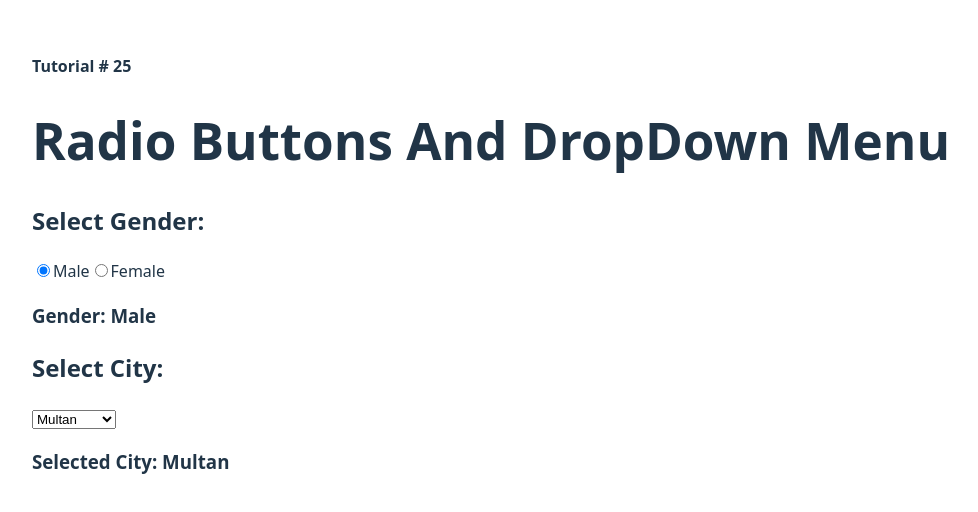
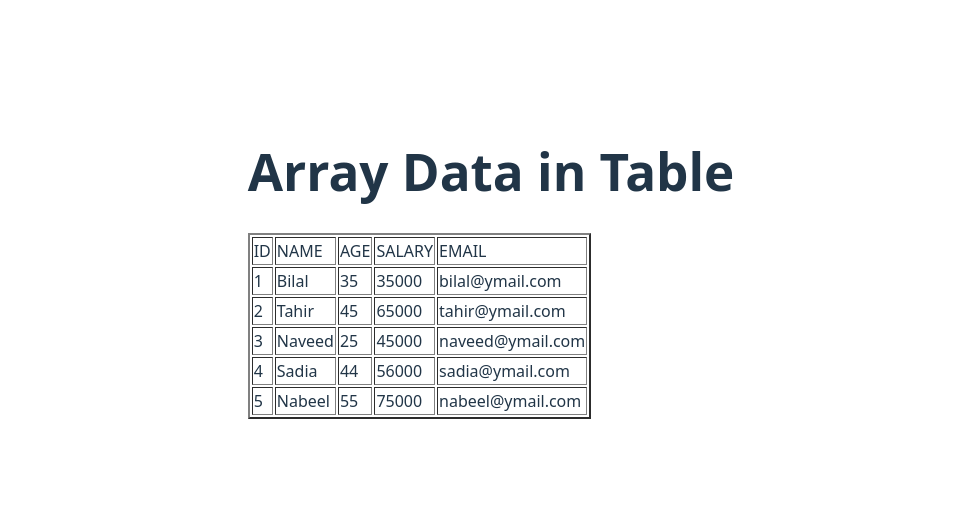
Before and after one commit to Uzmakh/ShahidNaeemReact, a React app in the folder react/: page / in a window 1280 px wide. Shown: the part 136-648 px from the top of the page, without its empty margins (149-1127 px from the left). Built offline with nearby package versions, Linux system fonts and the light colour scheme; the HTML template or start-up script is replaced by a standard one.

Commit message:
Worked with Arrayof objects

```diff
--- /dev/null
+++ b/react/src/17-TableAndArray.jsx
@@ -0,0 +1,68 @@
+function TableAndArray() {
+  const empInfo = [
+    {
+      id: "1",
+      name: "Bilal",
+      age: 35,
+      salary: 35000,
+      email: "bilal@ymail.com",
+    },
+    {
+      id: "2",
+      name: "Tahir",
+      age: 45,
+      salary: 65000,
+      email: "tahir@ymail.com",
+    },
+    {
+      id: "3",
+      name: "Naveed",
+      age: 25,
+      salary: 45000,
+      email: "naveed@ymail.com",
+    },
+    {
+      id: "4",
+      name: "Sadia",
+      age: 44,
+      salary: 56000,
+      email: "sadia@ymail.com",
+    },
+    {
+      id: "5",
+      name: "Nabeel",
+      age: 55,
+      salary: 75000,
+      email: "nabeel@ymail.com",
+    },
+  ];
+  return (
+    <>
+      <h1>Array Data in Table</h1>
+      <table border="2">
+        <thead>
+          <tr>
+            <td>ID</td>
+            <td>NAME</td>
+            <td>AGE</td>
+            <td>SALARY</td>
+            <td>EMAIL</td>
+          </tr>
+        </thead>
+        <tbody>
+          {empInfo.map((user) => (
+            <tr key={user.id}>
+              <td>{user.id}</td>
+              <td>{user.name}</td>
+              <td>{user.age}</td>
+              <td>{user.salary}</td>
+              <td>{user.email}</td>
+            </tr>
+          ))}
+        </tbody>
+      </table>
+    </>
+  );
+}
+
+export default TableAndArray;
--- a/react/src/App.jsx
+++ b/react/src/App.jsx
@@ -18,6 +18,7 @@ import ControlledComp from './13-ControlledComp';
 import SpreadOperator from './14-SpreadOperator';
 import CheckBoxData from './15-CheckBoxData';
 import RadioAndDropDown from './16-RadioAndDropDown';
+import TableAndArray from './17-TableAndArray';
 
 
 function App() {
@@ -112,7 +113,8 @@ function App() {
       {/* <ControlledComp/> */}
       {/* <SpreadOperator/> */}
       {/* <CheckBoxData/> */}
-      <RadioAndDropDown/>
+      {/* <RadioAndDropDown/>*/}
+    <TableAndArray/>
     </>
   );
 }
```
